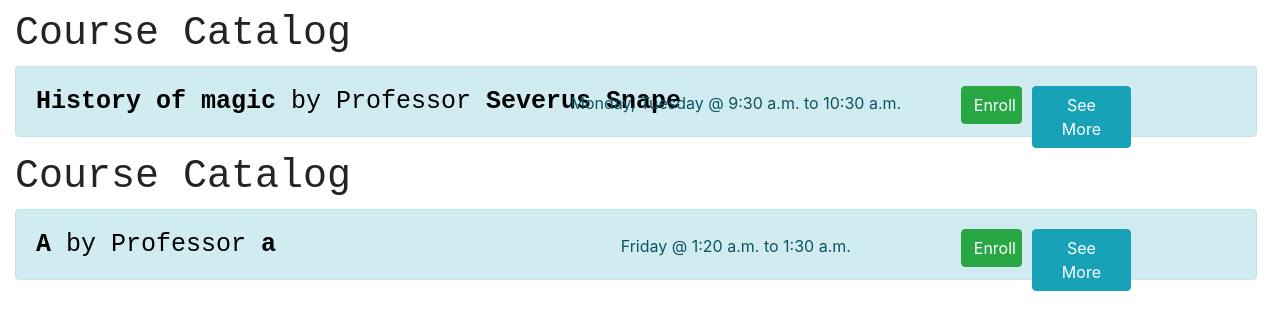
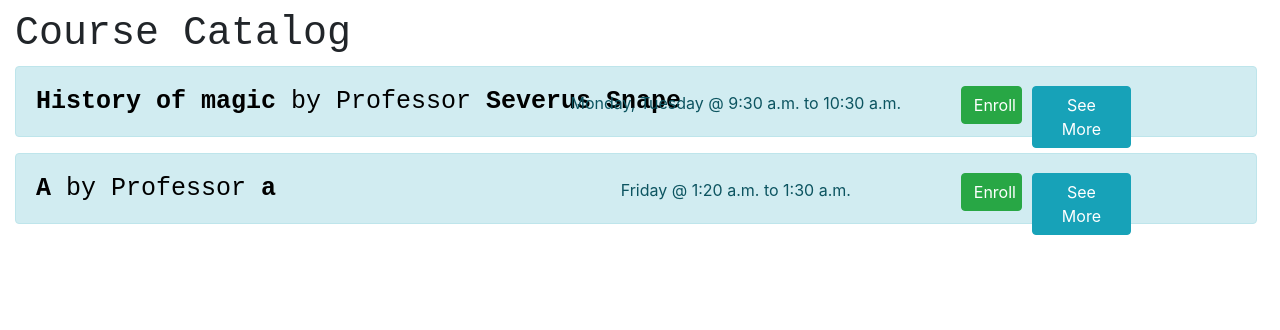
Before and after one commit to AryanKothari/course-manager, a Django app: page /courses in a window 1280 px wide. Shown: the part 56-386 px from the top of the page. Run offline with Django 3.2, Linux system fonts and the light colour scheme; a user stored in the database is signed in; data comes from the database, SQL or seed files in the repository; both versions use the stored data as it was after the commit; some libraries are stand-ins or nearby versions.

Commit message:
made fix

```diff
--- a/course_manager/templates/course_manager/courses.html
+++ b/course_manager/templates/course_manager/courses.html
@@ -2,8 +2,8 @@
 
 {% block body %}
 <div id="courses">
+<h1>Course Catalog</h1>
 {% for course in courses %}
-<h1>Course Catalog</h1>
 <div class="alert alert-info course-block" role="alert">
     <span>
     <h1 class="course-header"><b>{{course.title}}</b> by Professor <b>{{course.professor}}</b></h1>
```
Also changed, not shown: db.sqlite3.
